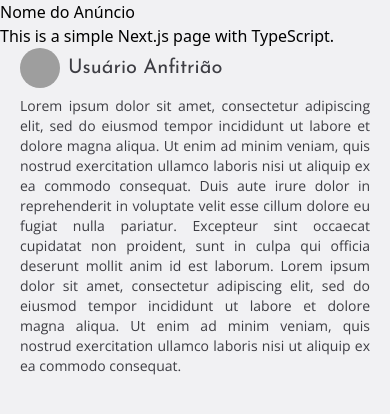
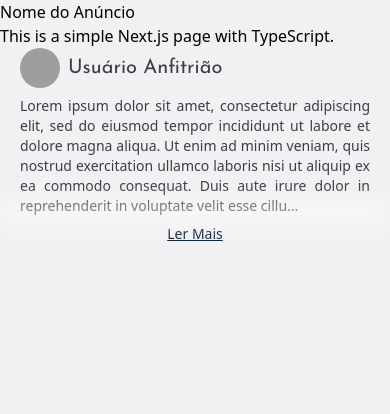
Before and after one commit to ADS2024-2-LocaEspaco/LocacaoEspacoFE, a Next.js app: page /anuncio/exibir/exibirAnuncio in a window 390 px wide. Shown: the top 414 px of the page. Built offline with nearby package versions, Linux system fonts and the light colour scheme; grey boxes are pictures that could not be loaded.

Commit message:
FIX:Visualização Ler Mais

```diff
--- a/src/pages/anuncio/components/anfitriaoProps.tsx
+++ b/src/pages/anuncio/components/anfitriaoProps.tsx
@@ -15,7 +15,7 @@ export const anfitriaoData = {
 
 const AnfitriaoInfos = ({ foto, nome, descricao }: AnfitriaoProps) => {
   const [lerMais, setLerMais] = useState(false);
-  const truncatedDescription = descricao.substring(0, 350);
+  const truncatedDescription = descricao.substring(0, 300);
   const descricaoRef = useRef<HTMLParagraphElement>(null);
 
 
@@ -26,18 +26,15 @@ const AnfitriaoInfos = ({ foto, nome, descricao }: AnfitriaoProps) => {
         <h2 className="font-josefin text-xl font-medium text-[#3D3D43] truncate md:max-w-md " >{nome}</h2>
       </div>
       <div className="relative px-5">
-        <p ref={descricaoRef} className="font-opensans text-sm font-normal text-justify text-[#3D3D43] md:hidden" >
-          {descricao}
-        </p>
-        <p ref={descricaoRef} className="hidden text-sm font-normal text-justify text-[#3D3D43] md:block">
+        <p ref={descricaoRef} className="text-sm font-normal text-justify text-[#3D3D43]">
           {lerMais ? descricao : truncatedDescription + '...'}
         </p>
         {!lerMais && (
-          <div className="hidden md:block absolute bottom-6 left-0 w-full h-4 bg-gradient-to-b from-transparent via-white to-white blur-md pointer-events-none " />
+          <div className="absolute bottom-6 left-0 w-full h-4 bg-gradient-to-b from-transparent via-white to-white blur-md pointer-events-none " />
         )}
         <div className="flex pt-2 justify-center">
           {descricao.length > 350 && (
-            <button onClick={() => setLerMais(!lerMais)} className="hidden md:block text-[#051F38] text-sm items-center font-normal underline ">
+            <button onClick={() => setLerMais(!lerMais)} className="text-[#051F38] text-sm items-center font-normal underline ">
               {lerMais ? 'Ler Menos' : 'Ler Mais'}
             </button>
           )}
```
